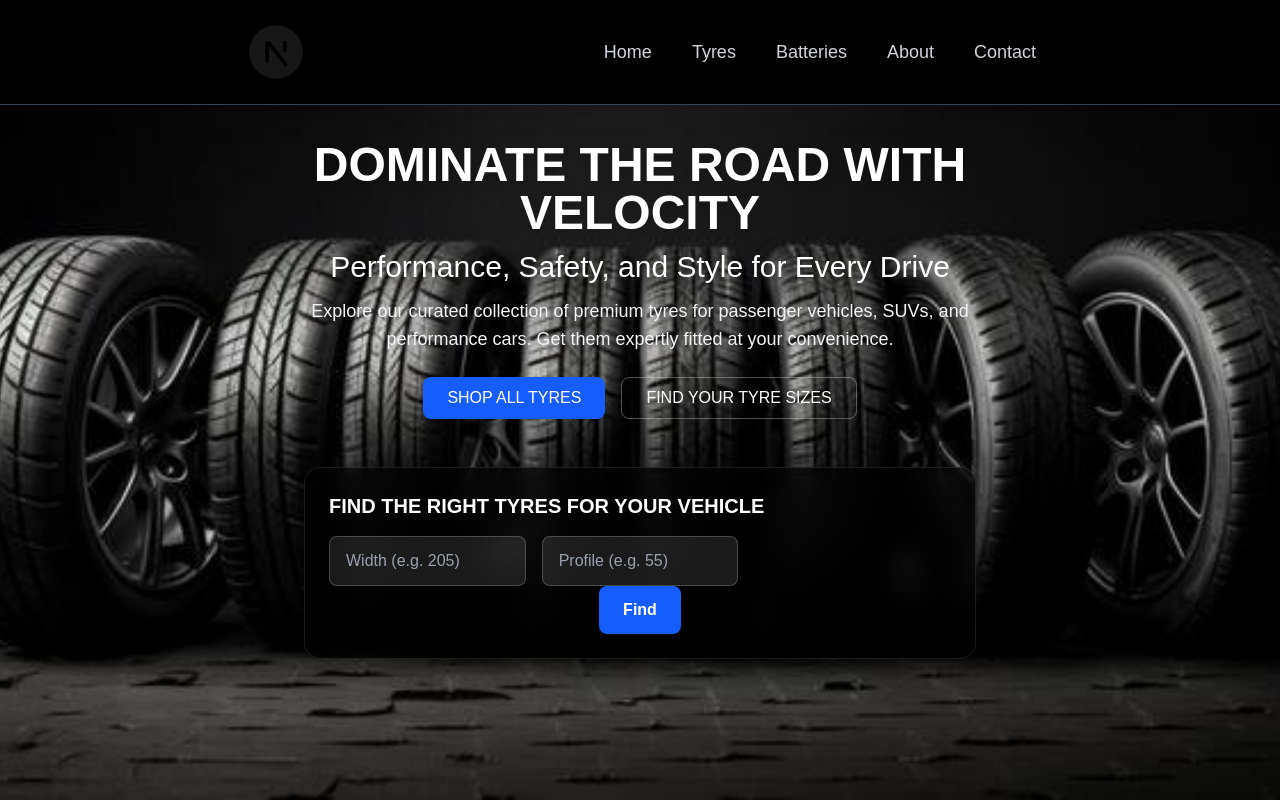
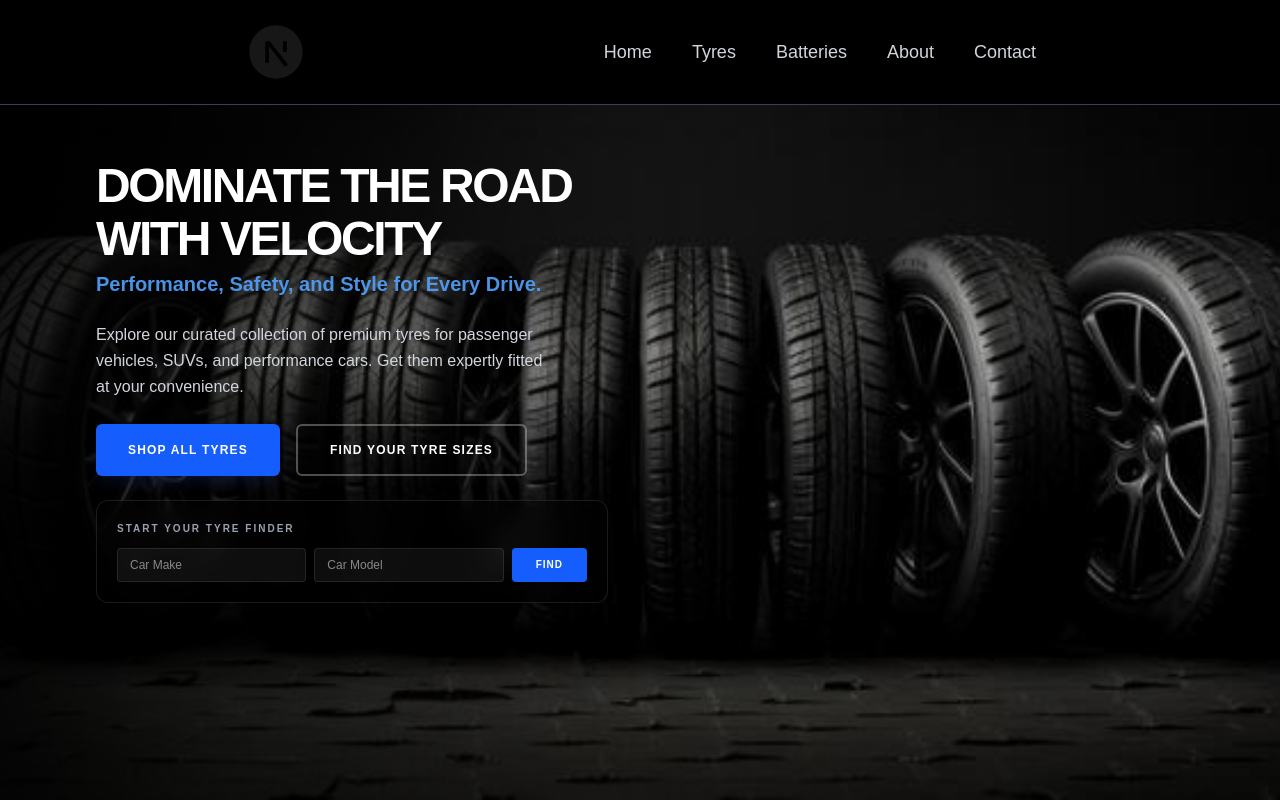
Before and after one commit to billiam-creator/Next.js_snippets, a Next.js app: page / in a window 1280 px wide. Built offline with nearby package versions, Linux system fonts and the light colour scheme.

Commit message:
fixed overlapping text with navbar & customized filter bar

```diff
--- a/app/components/button.tsx
+++ b/app/components/button.tsx
@@ -1,19 +1,16 @@
 import React from 'react'
 
-// 1. We define what "instructions" (props) this button can receive
 interface ButtonProps {
   text: string;
   variant: 'solid' | 'outline';
 }
 
 const Button = ({ text, variant }: ButtonProps) => {
+  const baseStyles = "px-8 py-4 rounded-md font-bold text-xs tracking-widest transition-all duration-300 uppercase";
 
-  const baseStyles = "px-6 py-2 rounded-lg font-medium transition";
-
-  // 3. Conditional styles based on the "variant" prop
   const variantStyles = variant === 'solid'
-    ? "bg-blue-600 hover:bg-blue-700 text-white"
-    : "border border-white/30 hover:bg-white/10 text-white";
+    ? "bg-blue-600 hover:bg-blue-700 text-white shadow-lg shadow-blue-900/20"
+    : "border-2 border-white/30 hover:border-white hover:bg-white/10 text-white";
 
   return (
     <button className={`${baseStyles} ${variantStyles}`}>
--- a/app/page.tsx
+++ b/app/page.tsx
@@ -1,67 +1,75 @@
 import Image from 'next/image'
 import Button from './components/button'
 
-export default function Home(){
-  return(
-    <main className="min-h-screen flex items-center justify-center">
-      {/* -----Background Image------ */}
+export default function Home() {
+  return (
+    <main className="relative h-screen w-full flex flex-col overflow-hidden text-white">
+
+      {/* 1. Background Image */}
       <Image
         src="/tyre_image2.jpg"
-      alt='Tyre Background'
-      fill   //makes image fill parent
-      className='object-cover -z-10'
-      priority  // loads image faster
+        alt="Background"
+        fill
+        className="object-cover -z-20"
+        priority
       />
-     {/*----------content------ */}
 
-     <div className="relative z-10 space-y-6 max-w-3xl px-8 text-center">
-  <div className="space-y-3">
-    <h1 className="text-5xl font-bold text-white drop-shadow-lg">
-      DOMINATE THE ROAD WITH VELOCITY
+      {/* 2. Gradient Overlay */}
+      <div className="absolute inset-0 bg-gradient-to-r from-black/90 via-black/30 to-transparent -z-10" />
+
+      {/*content section */}
+
+      <div className="relative z-10 flex-1 flex flex-col justify-start pt-40 px-10 md:px-24">
+
+        <div className="max-w-2xl space-y-6">
+
+          {/* Header Section */}
+          <div className="space-y-1">
+
+            <h1 className="text-4xl md:text-5xl font-black leading-[1.1] uppercase tracking-tighter">
+              Dominate the Road <br /> With Velocity
             </h1>
-    <h2 className='text-3xl text-white'>
-      Performance, Safety, and Style for Every Drive
-    </h2>
-    <p className="text-gray-100 text-lg">
+            <p className="text-lg md:text-xl font-semibold opacity-90 text-blue-400">
+              Performance, Safety, and Style for Every Drive.
+            </p>
+          </div>
+
+          {/* Subtext */}
+          <p className="text-gray-300 text-sm md:text-base max-w-md leading-relaxed">
             Explore our curated collection of premium tyres for passenger
             vehicles, SUVs, and performance cars. Get them expertly fitted
             at your convenience.
           </p>
-  </div>
 
-  {/* 4. Use the reusable component twice here */}
-  <div className='flex gap-4 justify-center'>
+          {/* Action Buttons */}
+          <div className="flex gap-4">
             <Button text="SHOP ALL TYRES" variant="solid" />
             <Button text="FIND YOUR TYRE SIZES" variant="outline" />
           </div>
 
-  {/* --- The Finder Box --- */}
-<div className="mt-12 bg-black/60 backdrop-blur-md p-6 rounded-2xl border border-white/10 w-full max-w-2xl mx-auto">
-  <h3 className="text-xl font-bold text-white mb-4 text-left">
-    FIND THE RIGHT TYRES FOR YOUR VEHICLE
-  </h3>
-
-  <div className="grid grid-cols-1 md:grid-cols-3 gap-4">
-
+          {/* --- Tyre Finder Field --- */}
+          <div className="w-full max-w-lg bg-black/40 backdrop-blur-md p-5 rounded-xl border border-white/10 shadow-2xl mt-4">
+            <p className="text-[10px] font-bold text-gray-400 mb-3 tracking-[0.2em] uppercase">
+              Start Your Tyre Finder
+            </p>
+            <div className="flex gap-2">
               <input
                 type="text"
-    placeholder="Width (e.g. 205)"
-    className="bg-white/10 border border-white/20 rounded-lg px-4 py-3 text-white placeholder:text-gray-400 focus:outline-none focus:ring-2 focus:ring-blue-500"
+                placeholder="Car Make"
+                className="flex-1 bg-white/5 border border-white/10 rounded px-3 py-2 text-xs text-white outline-none focus:ring-1 focus:ring-blue-500"
               />
-
-
               <input
                 type="text"
-    placeholder="Profile (e.g. 55)"
-    className="bg-white/10 border border-white/20 rounded-lg px-4 py-3 text-white placeholder:text-gray-400 focus:outline-none focus:ring-2 focus:ring-blue-500"
+                placeholder="Car Model"
+                className="flex-1 bg-white/5 border border-white/10 rounded px-3 py-2 text-xs text-white outline-none focus:ring-1 focus:ring-blue-500"
               />
+              <button className="bg-blue-600 hover:bg-blue-700 text-white font-bold px-6 py-2 rounded text-[10px] tracking-widest uppercase">
+                FIND
+              </button>
+            </div>
+          </div>
 
         </div>
-<button className="bg-blue-600 hover:bg-blue-700 text-white font-bold py-3 px-6 rounded-lg transition-all
-shadow-lg active:scale-95">Find</button>
-</div>
-
-
       </div>
     </main>
   )
```
Lines whose indentation alone changed are shown as unchanged.
